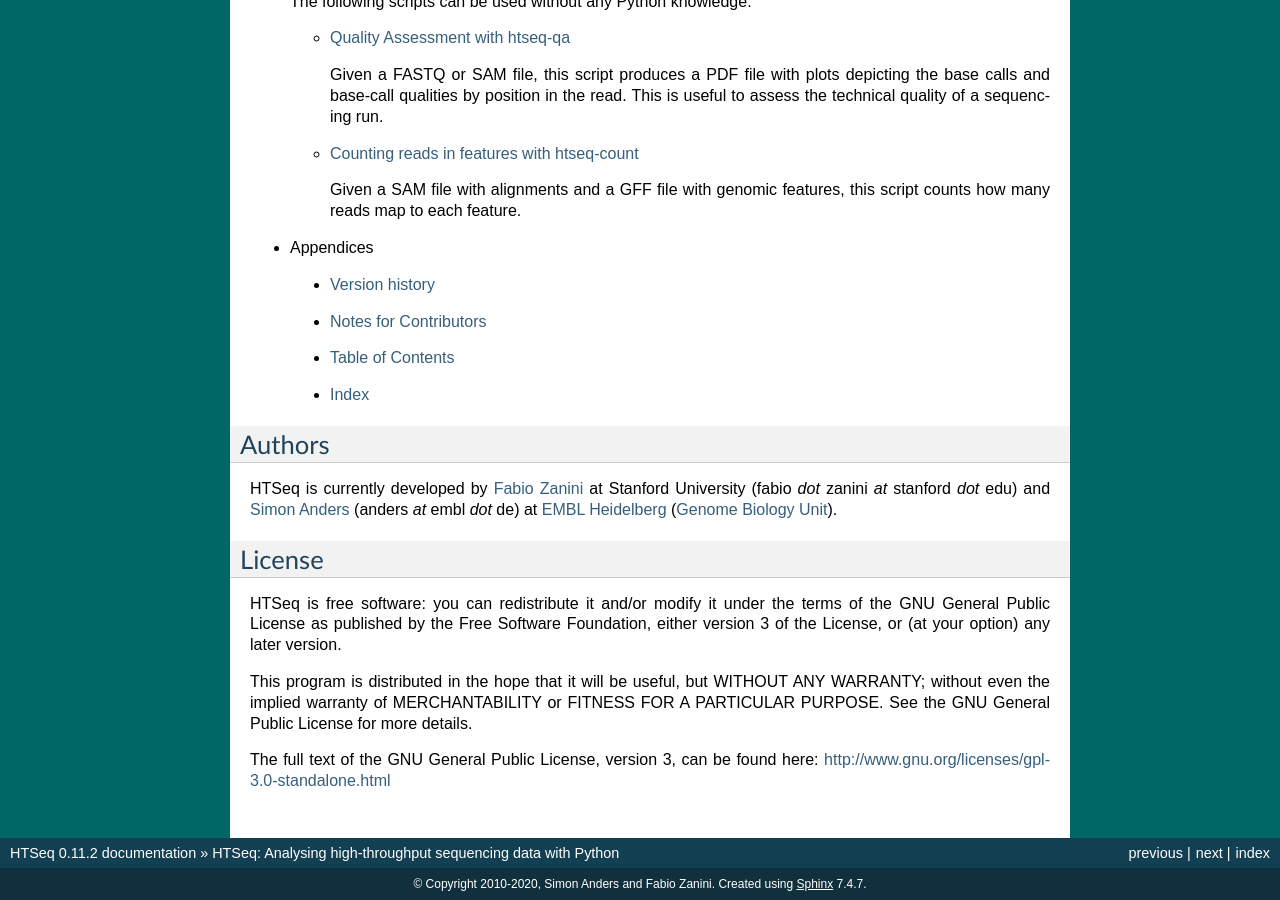
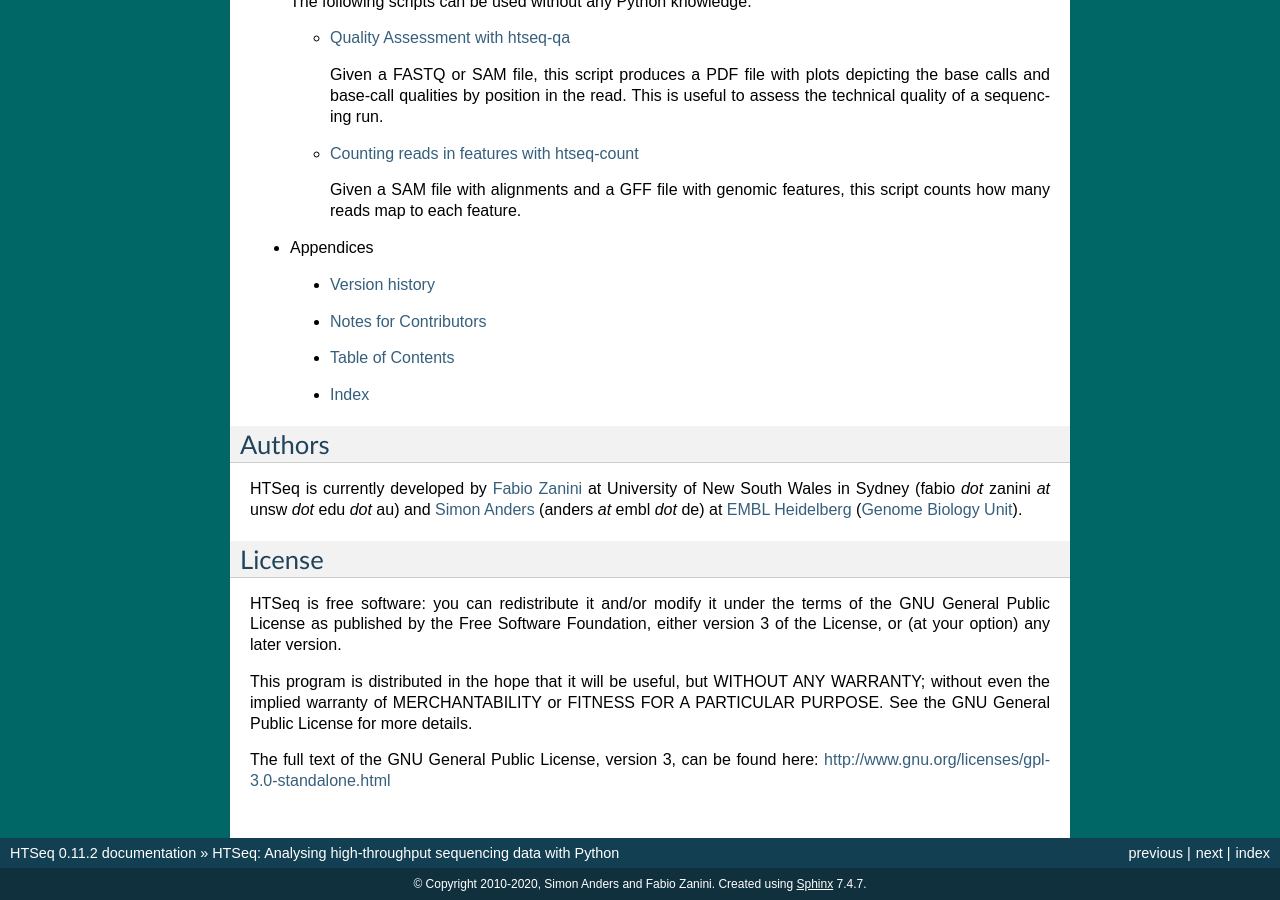
Before and after one commit to simon-anders/htseq, a Sphinx documentation site: the page built from python3/doc/overview.rst, in a window 1280 px wide and 900 px high, scrolled down 1716 px. Built offline with Sphinx 7.4.7, drawn with Linux system fonts in a browser that asks for light colours; some of the changed text lies outside the part shown.

```diff
--- a/python3/doc/overview.rst
+++ b/python3/doc/overview.rst
@@ -148,11 +148,11 @@ Documentation overview
 Authors
 =======
 
-HTSeq is currently developed by `Fabio Zanini`_ at Stanford University
-(fabio *dot* zanini *at* stanford *dot* edu) and `Simon Anders`_
+HTSeq is currently developed by `Fabio Zanini`_ at University of New South Wales in Sydney
+(fabio *dot* zanini *at* unsw *dot* edu *dot* au) and `Simon Anders`_
 (anders *at* embl *dot* de) at `EMBL Heidelberg`_ (`Genome Biology Unit`_).
 
-.. _`Fabio Zanini`: https://scholar.google.com/citations?user=XMDw5-4AAAAJ
+.. _`Fabio Zanini`: http://fabilab.org
 .. _`Simon Anders`: http://www.embl.de/research/units/genome_biology/huber/members/index.php?s_personId=6001
 .. _`EMBL Heidelberg`: http://www.embl.de/
 .. _`Genome Biology Unit`: http://www.embl.de/research/units/genome_biology/index.html
```
Also changed, not shown: other parts of python3/doc/overview.rst (+2 -2 lines), .travis.yml.
